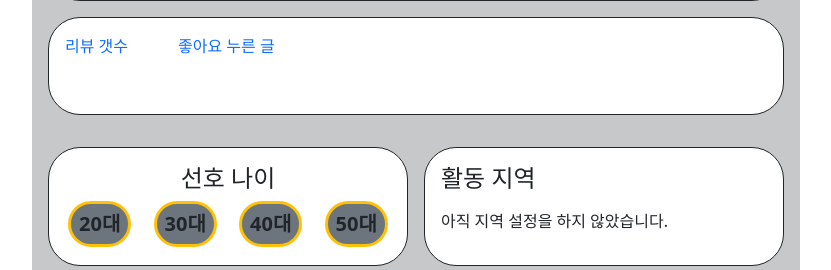
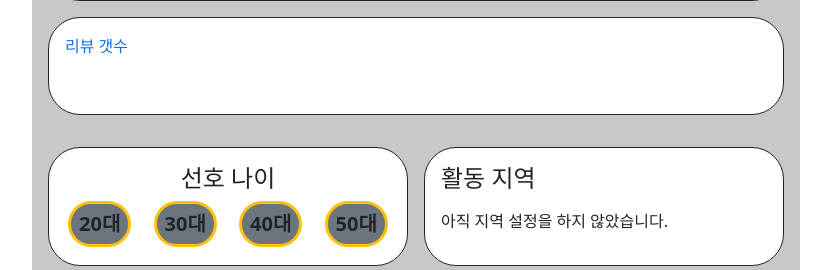
Before and after one commit to ksy133900/KDT-Final-PJT, a Django app: template accounts/templates/accounts/open_profile.html in a window 1280 px wide. Shown: the part 459-729 px from the top of the page, without its empty margins (224-1055 px from the left). Run offline with Django 3.2, Linux system fonts and the light colour scheme; the template is opened without the code that fills it, so the values that code supplies are empty; some libraries are stand-ins or nearby versions; some web fonts are replaced.

Commit message:
좋아요 누른 글 모아보는거 일단 삭제, 이미지폼 지워보기(실험)

```diff
--- a/accounts/templates/accounts/open_profile.html
+++ b/accounts/templates/accounts/open_profile.html
@@ -155,13 +155,7 @@
             </div>
           </div>
           <!--좋아요 글-->
-          <div class="d-flex">
-            <div style="margin-right: 30px;">
-              <a id="link_like_articles" data-bs-toggle="collapse" href="#like_articles" role="button" aria-expanded="false" aria-controls="collapseExample" class="me-3">
-                좋아요 누른 글<span class="ms-1">{{like_reviews_count}}</span>
-              </a>
-            </div>
-          </div>
+
        </div>
       </div>
       <!--작성글 collapse 시작-->
--- a/book/templates/book/create.html
+++ b/book/templates/book/create.html
@@ -14,10 +14,10 @@
   width: 800px;">
     {% csrf_token %}
     {% bootstrap_form book_form %}
-    {% bootstrap_form image_form %}
+    <!-- {% bootstrap_form image_form %} -->
 
     <div class="mt-2">
-      {% bootstrap_button button_type="submit" formmethod="POST" content="OK" %}
+      {% bootstrap_button button_type="submit" content="OK" %}
     </div>
   </form>
 </div>
```
